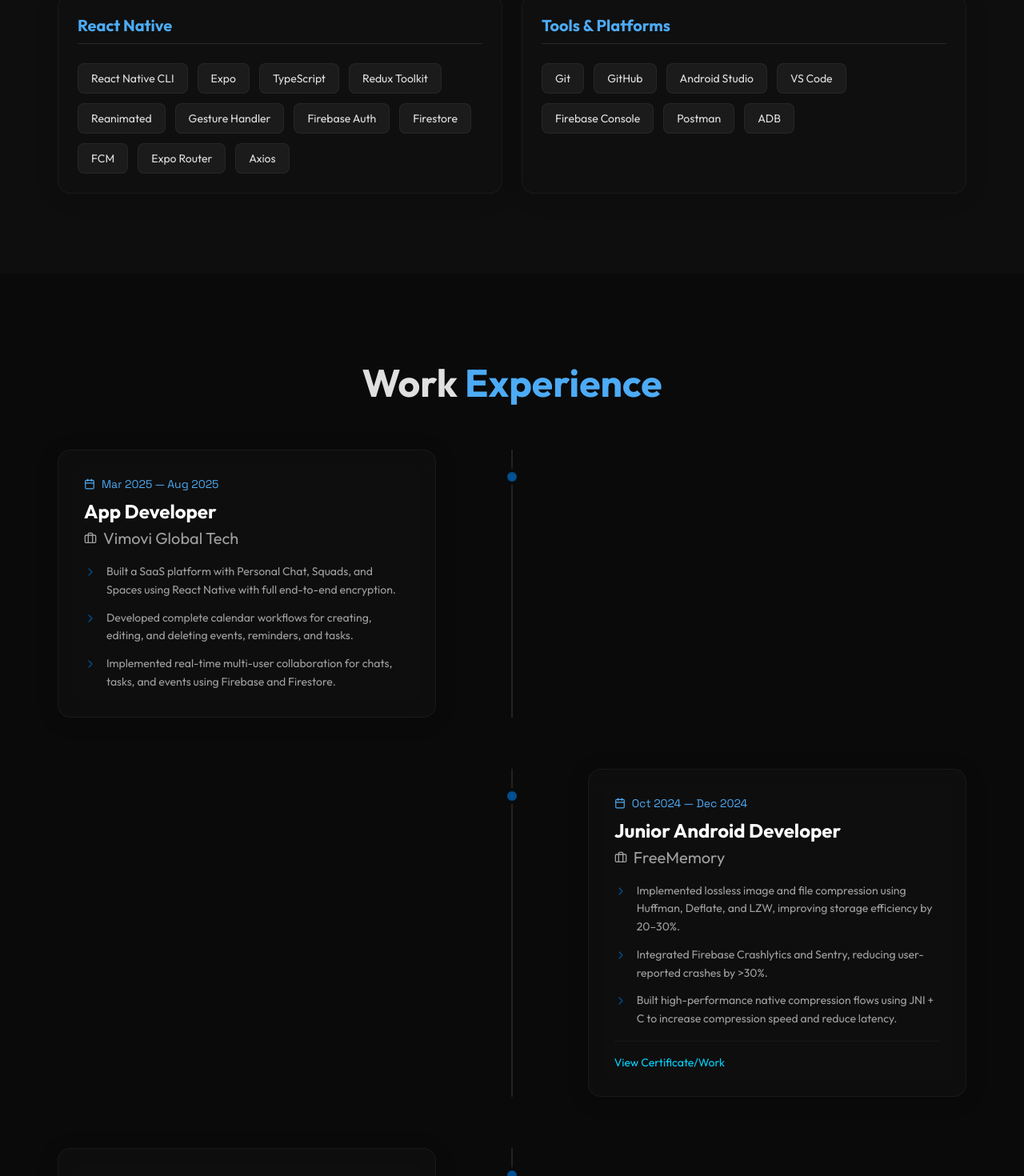
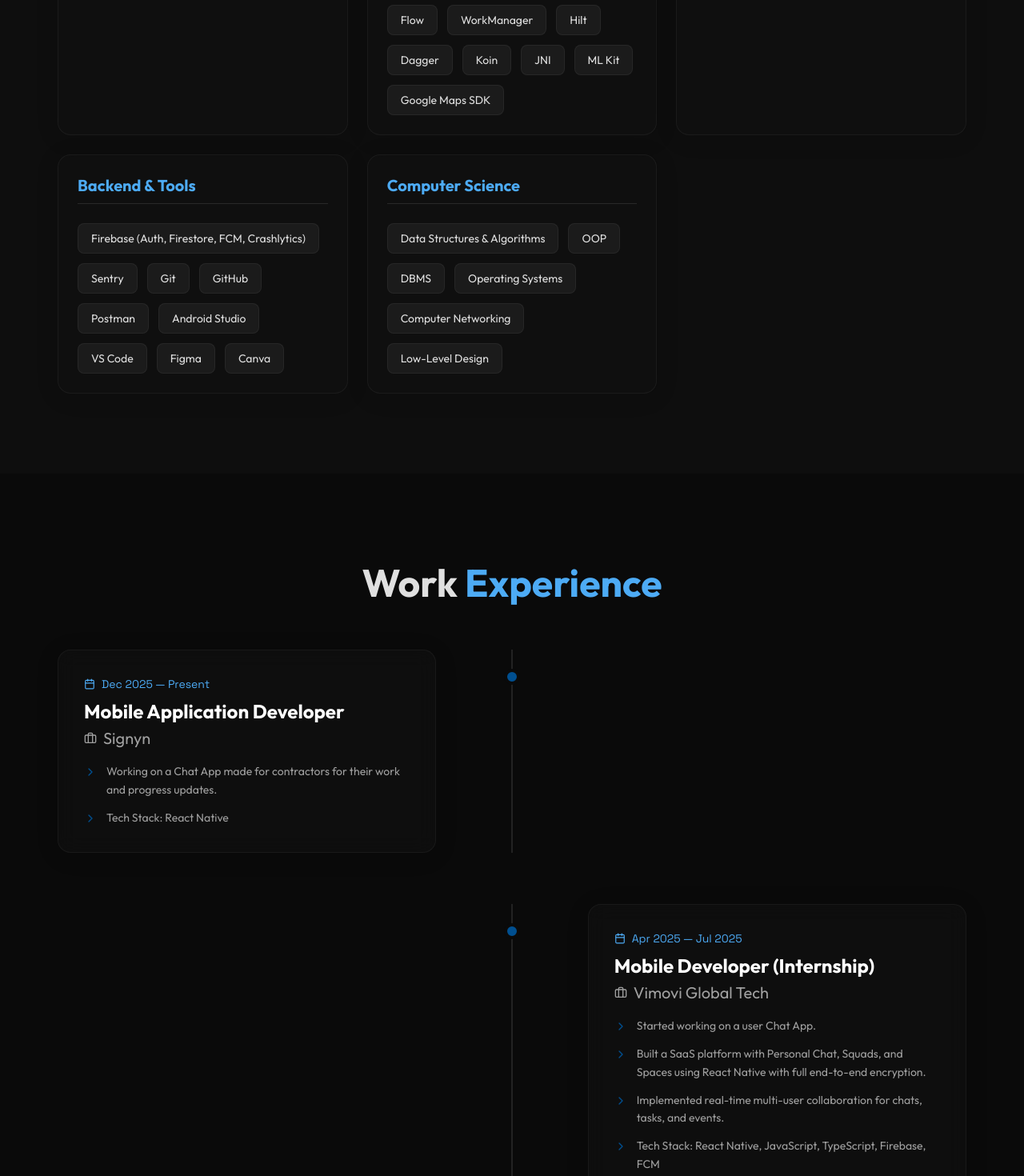
Before and after one commit to I-am-Manu-Singh/PortfolioWebsite, a React (Vite) app: page / in a window 1280 px wide. Shown: the part 1300-2770 px from the top of the page at 80% size. Built offline with nearby package versions, Linux system fonts and the light colour scheme.

Commit message:
Refine content, add photo, fix skills

```diff
--- a/src/components/Experience.tsx
+++ b/src/components/Experience.tsx
@@ -4,7 +4,16 @@ import { motion } from 'framer-motion';
 import { Briefcase, Calendar, ChevronRight } from 'lucide-react';
 import { resumeData } from '../data/resume';
 
-const ExperienceItem: React.FC<{ job: typeof resumeData.experience[0]; index: number }> = ({ job, index }) => {
+const ExperienceItem: React.FC<{
+    job: {
+        company: string;
+        position: string;
+        startDate: string;
+        endDate: string;
+        highlights: string[];
+        url?: string
+    }; index: number
+}> = ({ job, index }) => {
     return (
         <motion.div
             initial={{ opacity: 0, x: index % 2 === 0 ? -50 : 50 }}
--- a/src/components/Hero.tsx
+++ b/src/components/Hero.tsx
@@ -24,6 +24,16 @@ const Hero: React.FC = () => {
                         {resumeData.basics.name}
                         <span className="text-primary">.</span>
                     </h1>
+
+                    <div className="md:hidden mb-8">
+                        <div className="relative w-40 h-40 mx-auto rounded-full overflow-hidden border-4 border-primary/20 shadow-2xl shadow-primary/20">
+                            <img
+                                src="/src/assets/profile.jpg"
+                                alt={resumeData.basics.name}
+                                className="w-full h-full object-cover"
+                            />
+                        </div>
+                    </div>
                     <h3 className="text-3xl md:text-5xl text-text-muted font-bold mb-8">
                         I build <span className="text-white">mobile experiences</span>.
                     </h3>
--- a/src/components/Skills.tsx
+++ b/src/components/Skills.tsx
@@ -48,11 +48,12 @@ const Skills: React.FC = () => {
                     Tech <span className="text-primary-light">Stack</span>
                 </motion.h2>
 
-                <div className="grid grid-cols-1 md:grid-cols-2 gap-6">
+                <div className="grid grid-cols-1 md:grid-cols-2 lg:grid-cols-3 gap-6">
                     <SkillCategory title="Languages" skills={resumeData.skills.languages} delay={0.1} />
-                    <SkillCategory title="Android Development" skills={resumeData.skills.android} delay={0.2} />
+                    <SkillCategory title="Android" skills={resumeData.skills.android} delay={0.2} />
                     <SkillCategory title="React Native" skills={resumeData.skills.reactNative} delay={0.3} />
-                    <SkillCategory title="Tools & Platforms" skills={resumeData.skills.tools} delay={0.4} />
+                    <SkillCategory title="Backend & Tools" skills={resumeData.skills.backendAndTools} delay={0.4} />
+                    <SkillCategory title="Computer Science" skills={resumeData.skills.computerScience} delay={0.5} />
                 </div>
             </div>
         </section>
--- a/src/data/resume.ts
+++ b/src/data/resume.ts
@@ -2,10 +2,10 @@
 export const resumeData = {
     basics: {
         name: "Manpreet Singh",
-        label: "Mobile & App Developer",
+        label: "SDE & Mobile App Developer | Android | React Native",
         email: "manpreetsinghkainth25@gmail.com",
         phone: "+917340007125",
-        summary: "A Mobile developer with hands-on experience building Android and cross-platform applications that balance clean architecture, performance, and great user experience. I enjoy solving real problems through structured code, thoughtful design, and practical engineering decisions.",
+        summary: "Looking for Roles in SDE & App Dev. Android-Mobile-App | KMP-CMM | DSA | 250+ solved on Leetcode & GFG | Full-Stack Developer. I enjoy solving real problems through structured code, thoughtful design, and practical engineering decisions.",
         profiles: [
             {
                 network: "LinkedIn",
@@ -25,54 +25,67 @@ export const resumeData = {
         ]
     },
     skills: {
-        languages: ["Kotlin", "Java", "TypeScript", "XML"],
-        android: ["CMP", "MVVM", "Clean Architecture", "Room", "Retrofit", "OkHttp", "Coroutines", "Flow", "Paging 3", "WorkManager", "Coil", "Hilt/Dagger", "Koin", "JNI", "ML Kit"],
-        reactNative: ["React Native CLI", "Expo", "TypeScript", "Redux Toolkit", "Reanimated", "Gesture Handler", "Firebase Auth", "Firestore", "FCM", "Expo Router", "Axios"],
-        tools: ["Git", "GitHub", "Android Studio", "VS Code", "Firebase Console", "Postman", "ADB"]
+        languages: ["Kotlin", "Java", "TypeScript", "JavaScript", "XML", "HTML/CSS", "SQL"],
+        android: ["Android Development", "Jetpack Compose", "XML Layouts", "MVVM", "Clean Architecture", "Room DB", "Retrofit", "Coroutines", "Flow", "WorkManager", "Hilt", "Dagger", "Koin", "JNI", "ML Kit", "Google Maps SDK"],
+        reactNative: ["React Native", "Expo", "Redux Toolkit", "Reanimated", "Gesture Handler", "React Navigation", "Axios", "JavaScript", "TypeScript"],
+        backendAndTools: ["Firebase (Auth, Firestore, FCM, Crashlytics)", "Sentry", "Git", "GitHub", "Postman", "Android Studio", "VS Code", "Figma", "Canva"],
+        computerScience: ["Data Structures & Algorithms", "OOP", "DBMS", "Operating Systems", "Computer Networking", "Low-Level Design"]
     },
     experience: [
         {
+            company: "Signyn",
+            position: "Mobile Application Developer",
+            startDate: "Dec 2025",
+            endDate: "Present",
+            highlights: [
+                "Working on a Chat App made for contractors for their work and progress updates.",
+                "Tech Stack: React Native"
+            ]
+        },
+        {
             company: "Vimovi Global Tech",
-            position: "App Developer",
-            startDate: "Mar 2025",
-            endDate: "Aug 2025",
+            position: "Mobile Developer (Internship)",
+            startDate: "Apr 2025",
+            endDate: "Jul 2025",
             highlights: [
+                "Started working on a user Chat App.",
                 "Built a SaaS platform with Personal Chat, Squads, and Spaces using React Native with full end-to-end encryption.",
-                "Developed complete calendar workflows for creating, editing, and deleting events, reminders, and tasks.",
-                "Implemented real-time multi-user collaboration for chats, tasks, and events using Firebase and Firestore."
+                "Implemented real-time multi-user collaboration for chats, tasks, and events.",
+                "Tech Stack: React Native, JavaScript, TypeScript, Firebase, FCM"
+            ]
+        },
+        {
+            company: "Neat Roots",
+            position: "Android Developer (Internship)",
+            startDate: "Jan 2025",
+            endDate: "Mar 2025",
+            highlights: [
+                "Working on an app displaying information about Ukraine, its location, climate, weather, geography & culture.",
+                "Worked on 3 Freelancing Apps - Suddah Utpadah, Recipe App & Property Finder App during freelance period (Jun 2024 - Sep 2024).",
+                "Tech Stack: Google Maps, Location Based Services"
             ]
         },
         {
             company: "FreeMemory",
-            position: "Junior Android Developer",
-            startDate: "Oct 2024",
+            position: "Android Developer (Internship)",
+            startDate: "Sep 2024",
             endDate: "Dec 2024",
-            url: "https://github.com/I-am-Manu-Singh/FreeMemoryImageCompTesting",
             highlights: [
-                "Implemented lossless image and file compression using Huffman, Deflate, and LZW, improving storage efficiency by 20–30%.",
-                "Integrated Firebase Crashlytics and Sentry, reducing user-reported crashes by >30%.",
-                "Built high-performance native compression flows using JNI + C to increase compression speed and reduce latency."
+                "Developed and implemented advanced compression features (Huffman, Deflate, LZW) from scratch.",
+                "Implemented Sentry & Firebase Crashlytics to manage error logging and crash reporting.",
+                "Built high-performance native compression flows using JNI + C.",
+                "Tech Stack: DEFLATE Algo, Huffman Coding, Sentry, Crashlytics, Coil, Firebase, Android Jetpack, JNI"
             ]
         },
         {
             company: "Pepcoding",
-            position: "Teaching Assistant & Internship",
-            startDate: "Nov 2021",
-            endDate: "Mar 2022",
-            url: "https://drive.google.com/file/d/1qHHruIn6jvwxYQePMhbm7gVEAp3OlGjT/view?usp=drive_link",
+            position: "Industrial Training & Learning (Trainee)",
+            startDate: "Sep 2021",
+            endDate: "Aug 2022",
             highlights: [
-                "Mentored 120+ students in Data Structures, Java, and Web Development.",
-                "Conducted doubt-solving sessions, detailed code reviews, and curated structured problem sets."
-            ]
-        },
-        {
-            company: "Olcademy",
-            position: "Android Developer Intern",
-            startDate: "Jan 2021",
-            endDate: "Apr 2021",
-            highlights: [
-                "Designed modern UI components using Figma, Canva, and Adobe XD aligned with product specifications.",
-                "Designed and prototyped 7+ interactive application interfaces for different client projects."
+                "Enrolled in a 1-year industrial training program focusing on advanced development skills and DSA.",
+                "Solved a wide range of Data Structures and Algorithms problems.",
+                "Built a strong foundation in software development principles (OOP, DBMS, OS, CN)."
             ]
         }
     ],
@@ -90,7 +103,7 @@ export const resumeData = {
             name: "MoonlightWebcam",
             description: "Cross-platform KMP remote webcam system with <60ms low-latency video/audio streaming. Features device discovery, manual camera controls, and desktop client.",
             links: [
-                { label: "GitHub Repo", url: "https://github.com/I-am-Manu-Singh/RecipeAppInJava" } // Note: URL in resume says RecipeAppInJava but title is MoonlightWebcam. I will trust the title.
+                { label: "GitHub Repo", url: "https://github.com/I-am-Manu-Singh/RecipeAppInJava" }
             ],
             tags: ["KMP", "Ktor", "Streaming", "Low-latency"]
         },
@@ -107,12 +120,16 @@ export const resumeData = {
         {
             institution: "Shri Khushal Das University",
             degree: "Master of Computer Applications (MCA)",
-            gpa: "8.1"
+            gpa: "8.1",
+            years: "2022 - 2024",
+            activities: "Co-Hosted Android Mobile application Club."
         },
         {
-            institution: "Kalinga University",
+            institution: "Kalinga University, Raipur",
             degree: "Bachelor of Computer Applications (BCA)",
-            gpa: "7.5"
+            gpa: "7.5",
+            years: "2018 - 2021",
+            activities: "Participated in university's CS club as a Member. Helped in making presentations for the CS fest club."
         }
     ]
 };
```
Also changed, not shown: public/profile.jpg (added), src/assets/profile.jpg (added).
